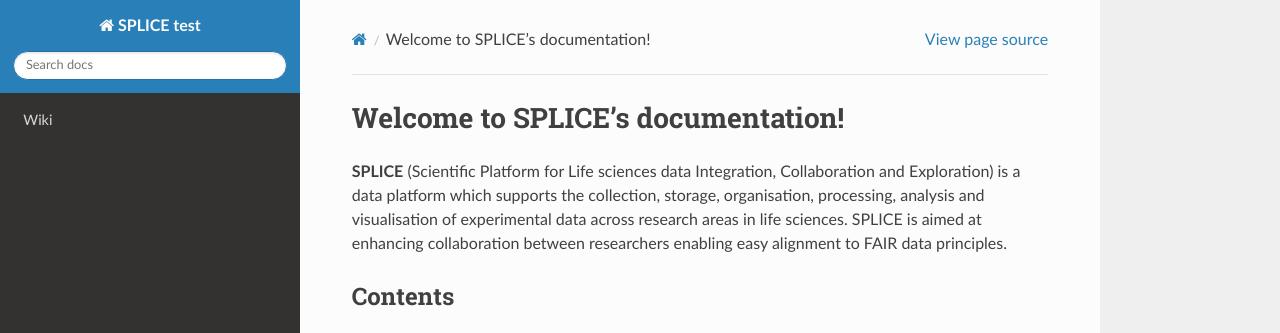
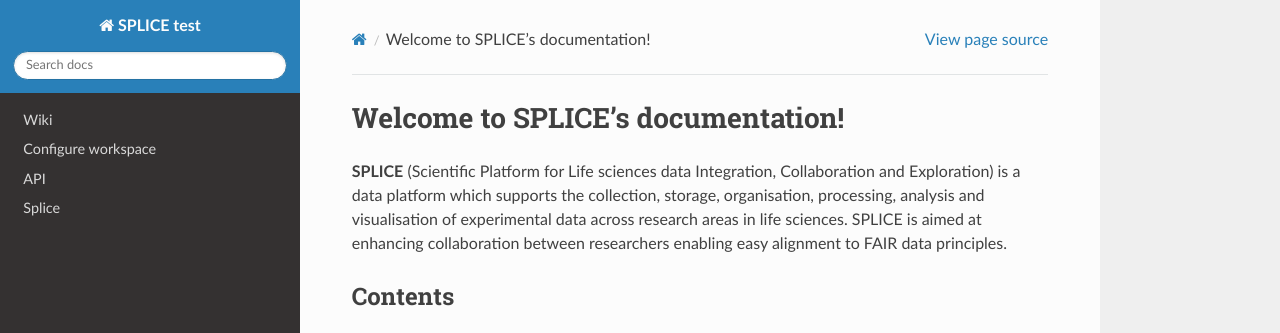
Before and after one commit to PhoevosA/rtd-tuorial, a Sphinx documentation site: the page built from docs/source/index.rst, in a window 1280 px wide. Shown: the top 333 px of the page. Built offline with Sphinx 7.4.7 and the Read the Docs theme 3.1.0, drawn with Linux system fonts in a browser that asks for light colours.

Commit message:
Update index.rst

```diff
--- a/docs/source/index.rst
+++ b/docs/source/index.rst
@@ -62,3 +62,11 @@ Check out the wiki
 .. note::
 
    This project is under active development.
+
+.. toctree::
+  :maxdepth: 1
+  :hidden:
+
+  Configure workspace
+  api
+  test
```
